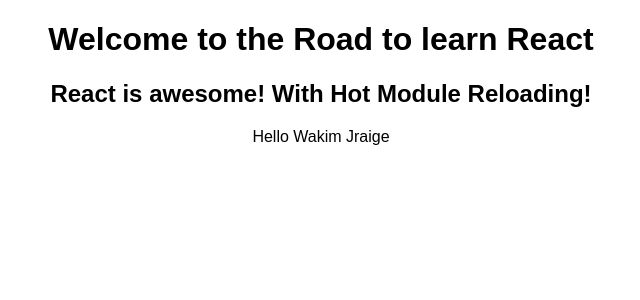
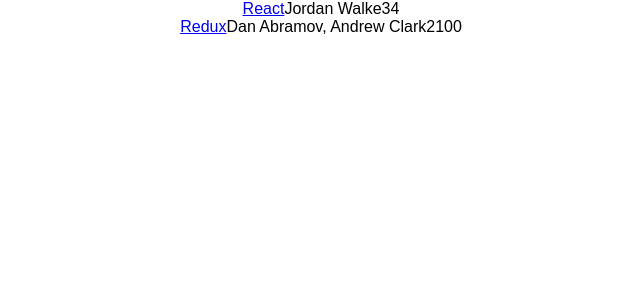
Before and after one commit to wakim/the-road-to-react, a React (Create React App) app: page / in a window 1280 px wide. Shown: the top 300 px of the page, without its empty margins (319-959 px from the left). Built offline with nearby package versions, Linux system fonts and the light colour scheme; the HTML template or start-up script is replaced by a standard one.

Commit message:
Using lists to render lists of items on html

```diff
--- a/src/App.js
+++ b/src/App.js
@@ -2,27 +2,42 @@
 import logo from './logo.svg';
 import './App.css';
 
-function greetUser(user) {
-  return <p>Hello {user.firstName} {user.lastName}</p>;
-}
-
 class App extends Component {
   render() {
-    const helloWorld = {
-      title: 'Welcome to the Road to learn React',
-      message: 'React is awesome! With Hot Module Reloading!'
-    };
-
-    const user = {
-      firstName: 'Wakim',
-      lastName: 'Jraige'
-    };
+    const list = [
+      {
+        title: 'React',
+        url: 'https://facebook.github.io/react/',
+        author: 'Jordan Walke',
+        num_comments: 3,
+        points: 4,
+        objectID: 0,
+        order: 0,
+      },
+      {
+        title: 'Redux',
+        url: 'https://github.com/reactjs/redux',
+        author: 'Dan Abramov, Andrew Clark',
+        num_comments: 2,
+        points: 100,
+        objectID: 1,
+        order: 1,
+      }
+    ];
 
     return (
       <div className="App">
-        <h1>{helloWorld.title}</h1>
-        <h2>{helloWorld.message}</h2>
-        {greetUser(user)}
+        { list.sort((item1, item2) => item1.order - item2.order).map(function(item) {
+          return (<div key={item.objectID}>
+            <span>
+              <a href={item.url}>{item.title}</a>
+            </span>
+            <span>{item.author}</span>
+            <span>{item.num_comments}</span>
+            <span>{item.points}</span>
+          </div>);
+          })
+        }
       </div>
     );
   }
```
